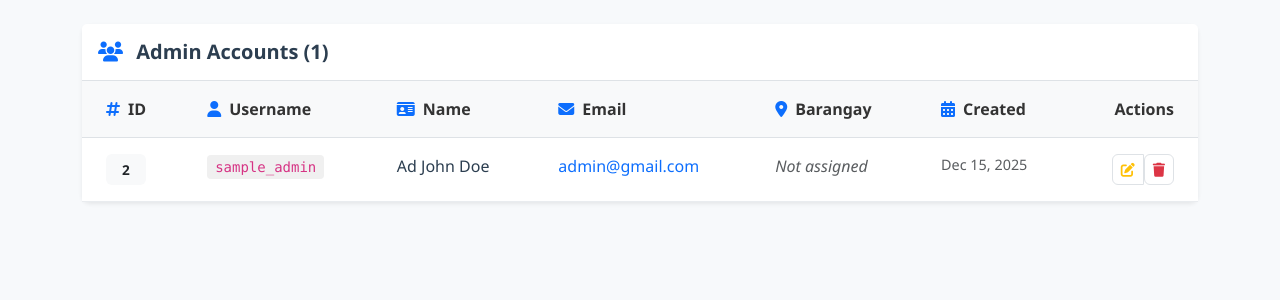
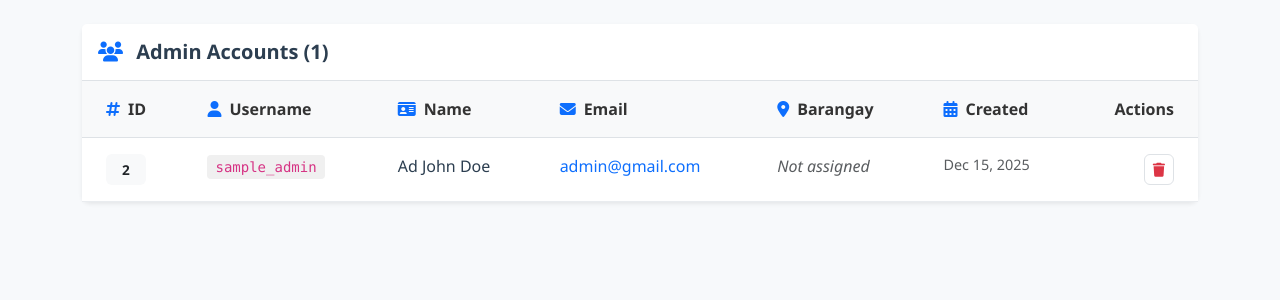
Before and after one commit to SwampiZzz/Barangay-Konek, a PHP site: page /barangay-konek/pages/admin-management.php in a window 1280 px wide. Shown: the part 205-505 px from the top of the page. Run offline with PHP 8.4, Linux system fonts and the light colour scheme; a user stored in the database is signed in; data comes from the database, SQL or seed files in the repository; data that the repository does not hold is empty; some libraries are stand-ins or nearby versions.

Commit message:
refactor: Remove edit button from admin management interface

```diff
--- a/pages/admin-management.php
+++ b/pages/admin-management.php
@@ -285,11 +285,6 @@ $flash = flash_get();
                                     </td>
                                     <td class="py-3 px-4 text-end">
                                         <div class="btn-group" role="group">
-                                            <button class="btn btn-sm btn-outline-warning"
-                                                    onclick="editAdmin(<?php echo $admin['id']; ?>, '<?php echo htmlspecialchars($admin['username']); ?>', '<?php echo htmlspecialchars($admin['first_name']); ?>', '<?php echo htmlspecialchars($admin['last_name']); ?>', '<?php echo htmlspecialchars($admin['email'] ?? ''); ?>', '<?php echo htmlspecialchars($admin['contact_number'] ?? ''); ?>')"
-                                                    title="Edit admin">
-                                                <i class="fas fa-edit"></i>
-                                            </button>
                                             <form method="POST" class="d-inline" onsubmit="return confirm('Are you sure you want to delete this admin account? This action cannot be undone.');">
                                                 <input type="hidden" name="action" value="delete_admin">
                                                 <input type="hidden" name="admin_id" value="<?php echo $admin['id']; ?>">
```
